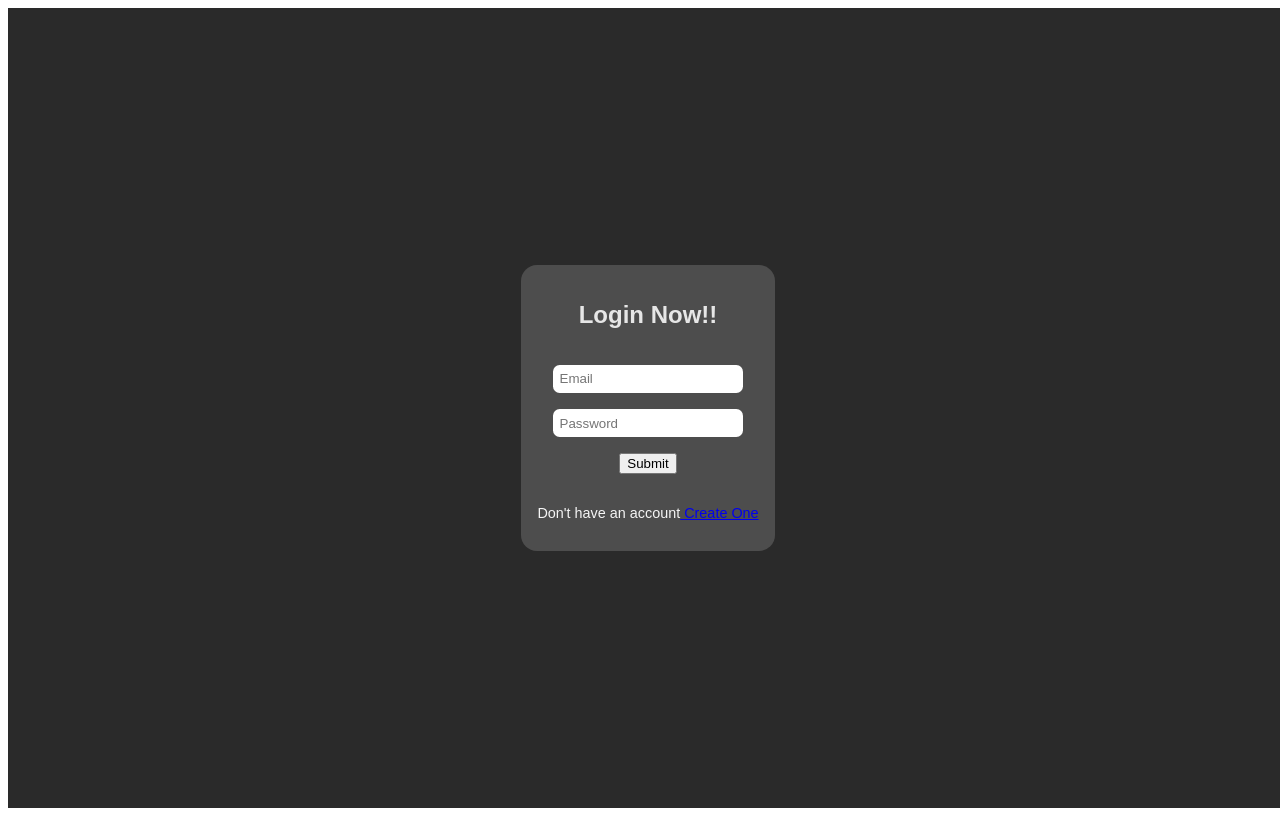
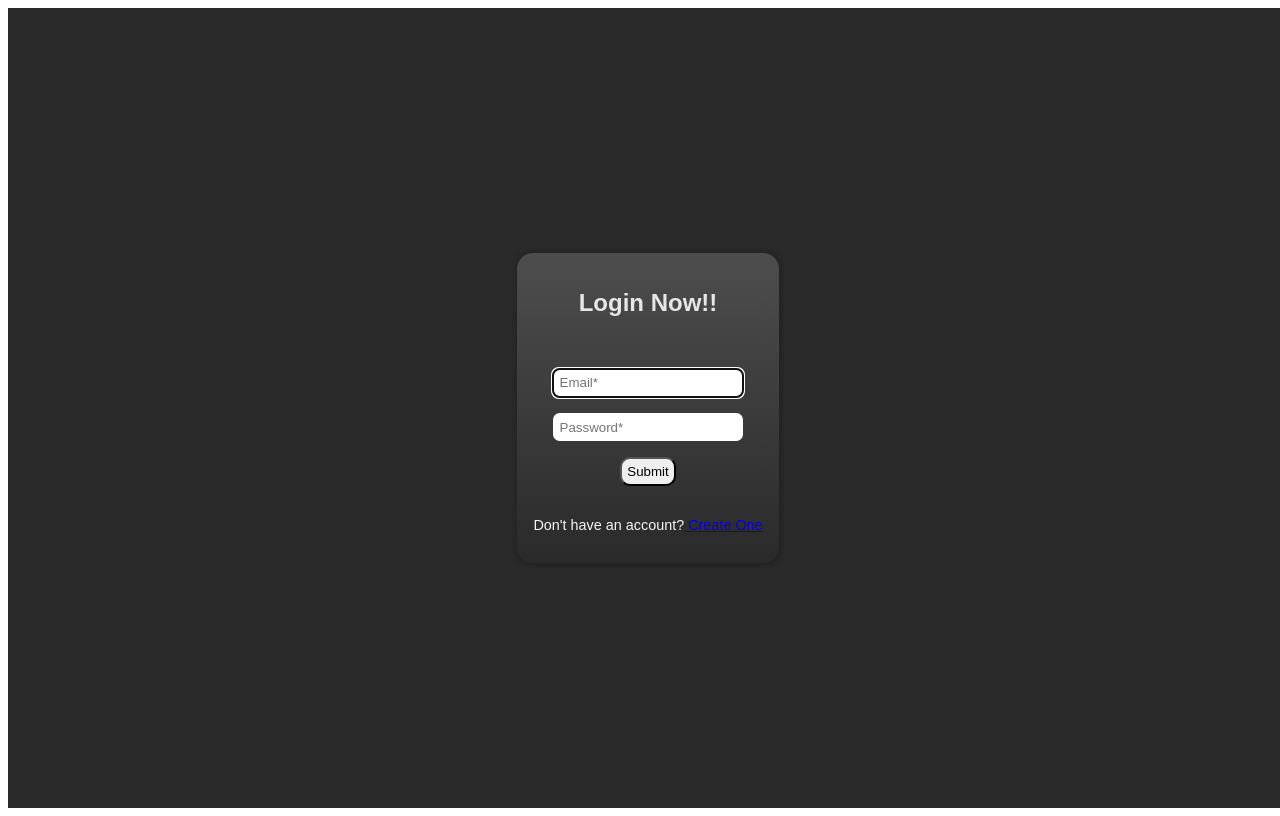
Before and after one commit to CodeSaint00/Form-Submission-App, a React (Vite) app in the folder frontend/: page /login in a window 1280 px wide. Built offline with nearby package versions, Linux system fonts and the light colour scheme.

Commit message:
added a custom hook and the verification process for loggin in and registering an account plus some interactions while filling the form

```diff
--- a/frontend/src/Login.css
+++ b/frontend/src/Login.css
@@ -17,9 +17,10 @@ form {
   flex-flow: column nowrap;
   justify-content: space-evenly;
   align-items: center;
-  background-color: rgb(77, 77, 77);
+  background-image: linear-gradient(rgb(77, 77, 77), rgb(42, 42, 42));
   border-radius: 1em;
   gap: 1em;
+  box-shadow: 1px 1px 10px #00000049;
 }
 input {
   border-radius: 0.5em;
@@ -29,11 +30,16 @@ input {
 h2 {
   color: rgb(230, 230, 230);
 }
-p{
+p {
   color: whitesmoke;
   font-size: 0.9em;
   cursor: pointer;
 }
-span{
-  color: rgb(0, 127, 245);
+.statement {
+  color: rgb(255, 0, 0);
+  font-size: 10px;
 }
+button {
+  border-radius: 10px;
+  padding: 5px;
+}
--- a/frontend/src/Login.jsx
+++ b/frontend/src/Login.jsx
@@ -1,33 +1,84 @@
 import { Link } from "react-router-dom";
 import "./Login.css";
-import { useEffect, useState } from "react";
-import axios from 'axios';
+import { useEffect, useState, useRef, useCallback } from "react";
+import useForm from "./custom hook/FormHook";
+import axios from "axios";
+import { useNavigate } from "react-router-dom";
 
 export default function Login() {
-  const [email, setEmail] = useState("");
-  const [password, setPassword] = useState("");
+  const { email, setEmail, password, setPassword } = useForm();
+  const [statement, setStatement] = useState("");
+  const navigate = useNavigate();
 
-  const handlelogin = useEffect(() => {
+  const handlelogin = async (e) => {
+    e.preventDefault();
+    if (!password || !email) {
+      setStatement("**Both fields are required");
+      setTimeout(() => {
+        setStatement("");
+      }, 4000);
+      return;
+    }
+    try {
+      const result = await axios.post("http://localhost:3000/login", {
+        email,
+        password,
+      });
+      navigate("/");
+    } catch (err) {
+      console.log(err.message);
+      if (err.response.status === 401) {
+        setStatement("Incorrect Email");
+        setTimeout(() => {
+          setStatement("");
+        }, 4000);
+      }
+    }
+  };
 
-  }, [])
-
+  const inputRef = useRef();
+  const inputRef2 = useRef();
+  const buttonRef = useRef();
+  useEffect(() => {
+    inputRef.current.focus();
+  }, []);
+  const handleNextInput = (e) => {
+    if (e.key === "Enter") {
+      inputRef2.current.focus();
+      buttonRef.current.blur();
+    }
+  };
+  const handleNextInput2 = (e) => {
+    if (e.key === "Enter") {
+      buttonRef.current.focus();
+    }
+  };
   return (
     <div>
       <form action="">
         <h2>Login Now!!</h2>
+        <span className="statement">{statement}</span>
         <input
           type="text"
-          placeholder="Email"
-          onChange={(e) => setEmail(e.target.value)}
+          placeholder="Email*"
+          onChange={(e) => {
+            setEmail(e.target.value);
+          }}
+          onKeyDown={handleNextInput}
+          ref={inputRef}
         />
         <input
           type="password"
-          placeholder="Password"
+          placeholder="Password*"
           onChange={(e) => setPassword(e.target.value)}
+          onKeyDown={handleNextInput2}
+          ref={inputRef2}
         />
-        <button>Submit</button>
+        <button type="button" ref={buttonRef} onClick={handlelogin}>
+          Submit
+        </button>
         <p>
-          Don't have an account
+          Don't have an account?
           <span>
             <Link to="/register"> Create One</Link>
           </span>
--- a/frontend/src/RegisterAcount.jsx
+++ b/frontend/src/RegisterAcount.jsx
@@ -3,37 +3,58 @@ import { Link } from "react-router-dom";
 import { useState } from "react";
 import axios from "axios";
 import { useEffect, useRef } from "react";
+import { useNavigate } from "react-router-dom";
 
 export default function RegisterAccount() {
   const [username, setUsername] = useState("");
   const [email, setEmail] = useState("");
   const [password, setPassword] = useState("");
-  const [comfirmPassword, setComfirmPassword] = useState("");
+  const [confirmPassword, setConfirmPassword] = useState("");
+  const [statement, setStatement] = useState("");
+  const navigate = useNavigate();
 
   const usernameRef = useRef(null);
   useEffect(() => {
     usernameRef.current.focus();
   }, []);
+
   const handleSubmit = async (e) => {
     e.preventDefault();
+    if (!username || !email || !password || !confirmPassword) {
+      setStatement("**All Fields are required");
+      setTimeout(() => {
+        setStatement("");
+      }, 4000);
+      return;
+    }
+    if (password > 8) {
+      setStatement("**Passwords must be greater than 8");
+      setTimeout(() => {
+        setStatement("");
+      }, 4000);
+      return;
+    }
     try {
-      const result = await axios.post("http://localhost:27017/register", {
+      const result = await axios.post("http://localhost:3000/register", {
         username,
         email,
         password,
         confirmPassword,
       });
+      navigate("/login");
     } catch (err) {
-      console.log("Something went Wrong");
+      console.log(err.message);
     }
   };
 
   const emailRef = useRef(null);
   const passwordRef = useRef(null);
   const confirmPasswordRef = useRef(null);
-  const clickSubmitRef = useRef(null);
+  const buttonRef = useRef(null);
   const handlePressEnterToEmail = (e) => {
-    if (e.key === "Enter") return emailRef.current.focus();
+    if (e.key === "Enter") {
+      emailRef.current.focus();
+    }
   };
   const handlePressEnterToPassword = (e) => {
     if (e.key === "Enter") return passwordRef.current.focus();
@@ -41,14 +62,19 @@ export default function RegisterAccount() {
   const handlePressEnterToConfirmPassword = (e) => {
     if (e.key === "Enter") return confirmPasswordRef.current.focus();
   };
-  const handleClickSubmit = (e) => {
-    if (e.key === "Enter") return clickSubmitRef.current.click();
+  const handlePressEnterToSubmit = (e) => {
+    if (e.key === "Enter") {
+      buttonRef.current.click();
+      buttonRef.current.focus();
+      confirmPasswordRef.current.blur();
+    }
   };
 
   return (
     <div>
-      <form action={handleSubmit}>
+      <form action="">
         <h2>Register Now</h2>
+        <span className="statement">{statement}</span>
         <input
           type="text"
           placeholder="Username"
@@ -60,8 +86,8 @@ export default function RegisterAccount() {
           type="text"
           placeholder="Email"
           onChange={(e) => setEmail(e.target.value)}
+          onKeyDown={handlePressEnterToPassword}
           ref={emailRef}
-          onKeyDown={handlePressEnterToPassword}
         />
         <input
           type="password"
@@ -72,12 +98,12 @@ export default function RegisterAccount() {
         />
         <input
           type="password"
-          placeholder="Comfirm Password"
-          onChange={(e) => setComfirmPassword(e.target.value)}
-          onKeyDown={handleClickSubmit}
+          placeholder="Confirm Password"
+          onChange={(e) => setConfirmPassword(e.target.value)}
+          onKeyDown={handlePressEnterToSubmit}
           ref={confirmPasswordRef}
         />
-        <button type="button" ref={clickSubmitRef}>
+        <button type="button" ref={buttonRef} onClick={handleSubmit}>
           Create
         </button>
         <p>
--- /dev/null
+++ b/frontend/src/custom hook/FormHook.jsx
@@ -0,0 +1,11 @@
+import React, { useState } from "react";
+
+function useForm() {
+  const [username, setUsername] = useState("");
+  const [email, setEmail] = useState("");
+  const [password, setPassword] = useState("");
+
+  return { email, username, password, setEmail, setUsername, setPassword };
+}
+
+export default useForm;
```
Also changed, not shown: 1 other file (tests, documents, lock files or other folders).
